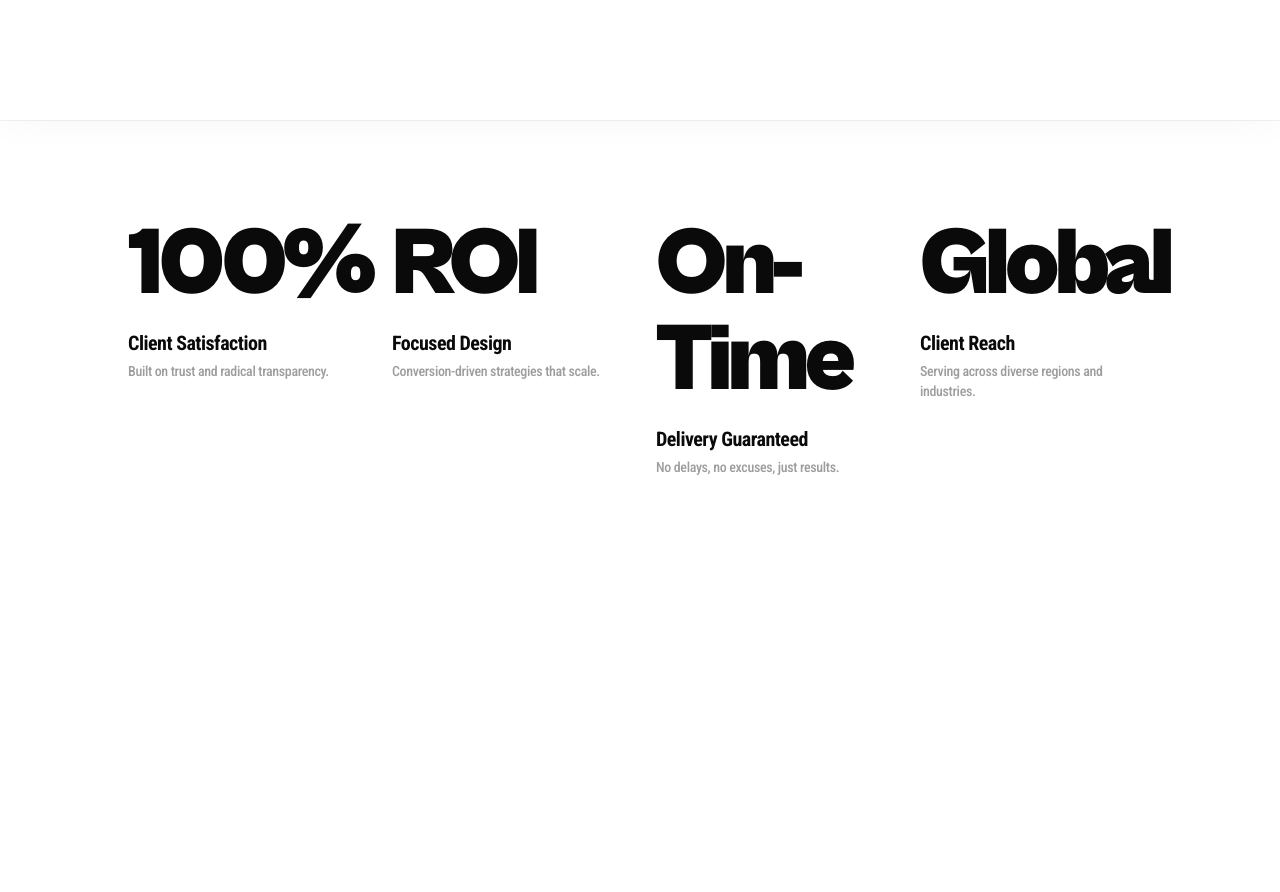
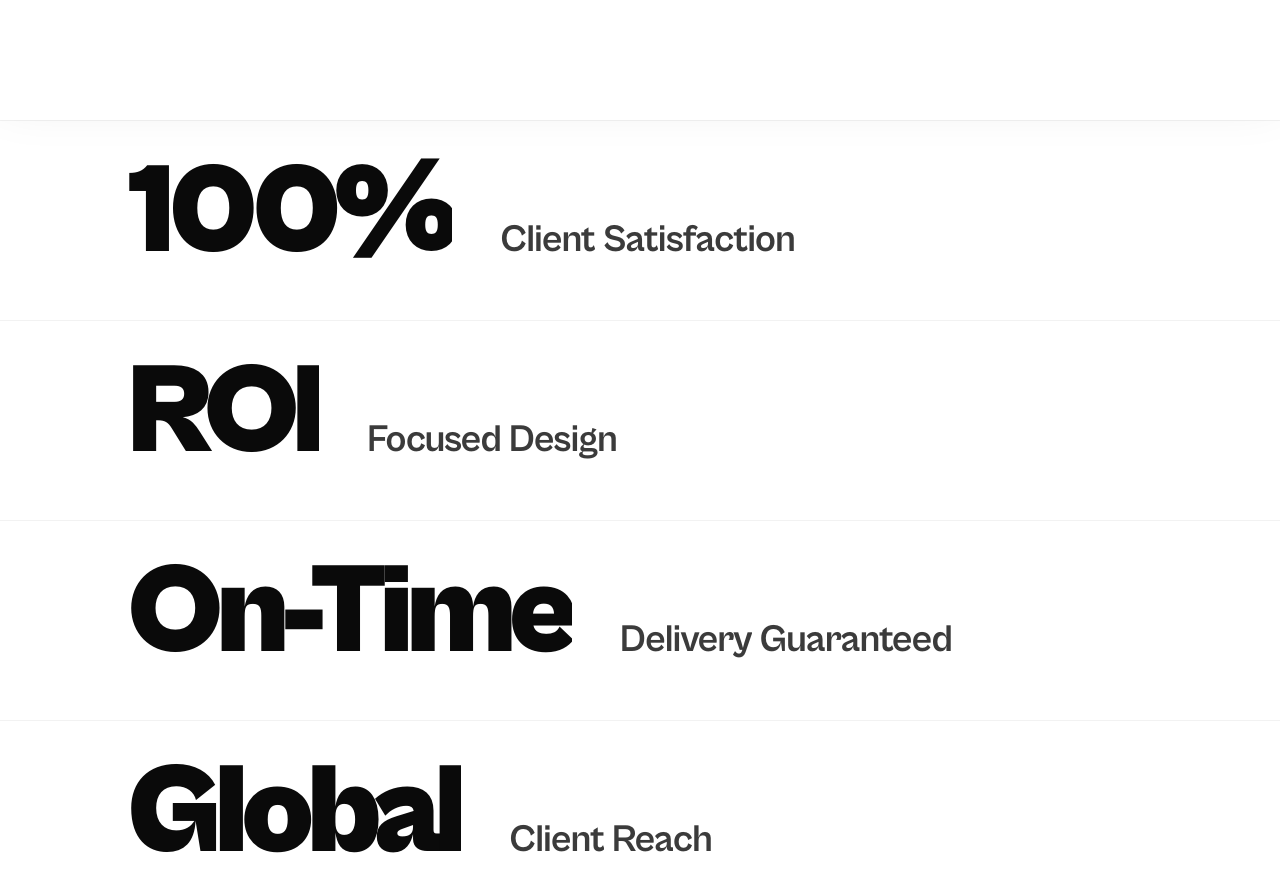
Before and after one commit to Harish-Dev-777/harish-dev-portfolio, a Next.js app: page / in a window 1280 px wide. Shown: the part 1480-2372 px from the top of the page. Before the commit the page ends 2073 px from the top, so only its background shows below. Built offline with nearby package versions, Linux system fonts and the light colour scheme.

Commit message:
metrics section created

```diff
--- a/components/web/metrics-grid.tsx
+++ b/components/web/metrics-grid.tsx
@@ -1,64 +1,118 @@
 "use client";
 
-import React from 'react';
-import { motion } from 'framer-motion';
+import React, { useState } from "react";
+import { motion, AnimatePresence } from "framer-motion";
 
 const METRICS = [
   {
     value: "100%",
     label: "Client Satisfaction",
-    description: "Built on trust and radical transparency."
+    description: "Built on trust and radical transparency.",
   },
   {
     value: "ROI",
     label: "Focused Design",
-    description: "Conversion-driven strategies that scale."
+    description: "Conversion-driven strategies that scale.",
   },
   {
     value: "On-Time",
     label: "Delivery Guaranteed",
-    description: "No delays, no excuses, just results."
+    description: "No delays, no excuses, just results.",
   },
   {
     value: "Global",
     label: "Client Reach",
-    description: "Serving across diverse regions and industries."
-  }
+    description: "Serving across diverse regions and industries.",
+  },
 ];
 
+const TextReveal = ({
+  text,
+  className,
+  delay = 0,
+  trigger = true,
+}: {
+  text: string;
+  className?: string;
+  delay?: number;
+  trigger?: boolean;
+}) => {
+  const words = text.split(" ");
+  return (
+    <motion.div className={`flex flex-wrap gap-x-[0.2em] ${className}`}>
+      {words.map((word, i) => (
+        <span key={i} className="inline-block overflow-hidden pb-[0.1em]">
+          <motion.span
+            initial={{ y: "110%" }}
+            animate={trigger ? { y: 0 } : { y: "110%" }}
+            transition={{
+              duration: 0.6,
+              delay: delay + i * 0.05,
+              ease: [0.33, 1, 0.68, 1],
+            }}
+            className="inline-block"
+          >
+            {word}
+          </motion.span>
+        </span>
+      ))}
+    </motion.div>
+  );
+};
+
 export const MetricsGrid = () => {
+  const [hoveredIndex, setHoveredIndex] = useState<number | null>(null);
+
   return (
-    <section className="w-full bg-background px-8 md:px-24 lg:px-32 py-24 border-t border-foreground/5 overflow-hidden">
-      <div className="grid grid-cols-1 md:grid-cols-2 lg:grid-cols-4 gap-12 md:gap-8">
-        {METRICS.map((metric, i) => (
+    <section className="w-full h-screen bg-background border-t border-foreground/5 overflow-hidden flex flex-col">
+      {METRICS.map((metric, i) => (
+        <div
+          key={metric.label}
+          onMouseEnter={() => setHoveredIndex(i)}
+          onMouseLeave={() => setHoveredIndex(null)}
+          className="relative flex-1 w-full px-8 md:px-24 lg:px-32 flex items-center justify-between group overflow-hidden cursor-pointer border-b border-foreground/5 last:border-b-0"
+        >
+          {/* Background Orange Wipe from Left */}
           <motion.div
-            key={metric.label}
-            initial={{ opacity: 0, y: 30 }}
-            whileInView={{ opacity: 1, y: 0 }}
-            viewport={{ once: true }}
-            transition={{ duration: 0.8, delay: i * 0.1, ease: [0.16, 1, 0.3, 1] }}
-            className="flex flex-col space-y-4 group"
-          >
-            {/* Metric Value */}
-            <div className="text-6xl md:text-7xl lg:text-8xl font-black font-cabinet tracking-tighter text-foreground selection:bg-orange-200">
-              {metric.value}
-            </div>
+            className="absolute inset-0 bg-[#FF4D00] z-0 origin-left"
+            initial={{ scaleX: 0 }}
+            animate={{ scaleX: hoveredIndex === i ? 1 : 0 }}
+            transition={{ duration: 0.5, ease: [0.76, 0, 0.24, 1] }}
+          />
 
-            {/* Label & Description */}
-            <div className="flex flex-col space-y-1">
-              <h3 className="text-xl font-bold font-roboto-condensed text-foreground tracking-tight">
-                {metric.label}
-              </h3>
-              <p className="text-sm text-foreground/40 font-medium tracking-tight">
-                {metric.description}
-              </p>
-            </div>
+          <div className="flex items-baseline space-x-6 md:space-x-12 relative z-10 pointer-events-none">
+            <TextReveal
+              text={metric.value}
+              className={`text-6xl md:text-8xl lg:text-[10vw] font-black font-cabinet tracking-tighter transition-colors duration-500 delay-75 ${hoveredIndex === i ? "text-black" : "text-foreground"}`}
+              delay={i * 0.1}
+            />
+            <TextReveal
+              text={metric.label}
+              className={`text-xl md:text-4xl lg:text-[3vw] font-bold font-cabinet tracking-tight transition-colors duration-500 delay-75 ${hoveredIndex === i ? "text-black" : "text-foreground/80"}`}
+              delay={i * 0.1 + 0.2}
+            />
+          </div>
 
-            {/* Accent Line */}
-            <div className="w-12 h-1 bg-orange-500 scale-x-0 group-hover:scale-x-100 transition-transform duration-500 origin-left" />
-          </motion.div>
-        ))}
-      </div>
+          <div className="hidden md:block max-w-[400px] text-right relative z-10 pointer-events-none">
+            <AnimatePresence mode="wait">
+              {hoveredIndex === i && (
+                <motion.div
+                  key={`desc-${i}`}
+                  initial={{ opacity: 0 }}
+                  animate={{ opacity: 1 }}
+                  exit={{ opacity: 0 }}
+                  className="text-black"
+                >
+                  <TextReveal
+                    text={metric.description}
+                    trigger={hoveredIndex === i}
+                  />
+                </motion.div>
+              )}
+            </AnimatePresence>
+          </div>
+        </div>
+      ))}
     </section>
   );
 };
--- a/components/web/nav.tsx
+++ b/components/web/nav.tsx
@@ -129,7 +129,7 @@ export const Nav = () => {
                         }
                       }
                     }}
-                    className={`text-5xl md:text-7xl font-black tracking-tighter uppercase font-roboto-condensed flex overflow-hidden translate-x-0 transition-opacity duration-300 ${
+                    className={`text-5xl md:text-7xl font-black tracking-tighter uppercase font-roboto-condensed flex overflow-hidden translate-x-0 transition-opacity duration-300 text-foreground ${
                       isActive ? "opacity-30" : "hover:translate-x-4"
                     }`}
                   >
```
Also changed, not shown: components/ui/typography-hero.tsx (+40 -16 lines), app/page.tsx (line endings or trailing spaces), components/web/scroll-social-links.tsx (added), components/web/scroll-socials.tsx (added).
